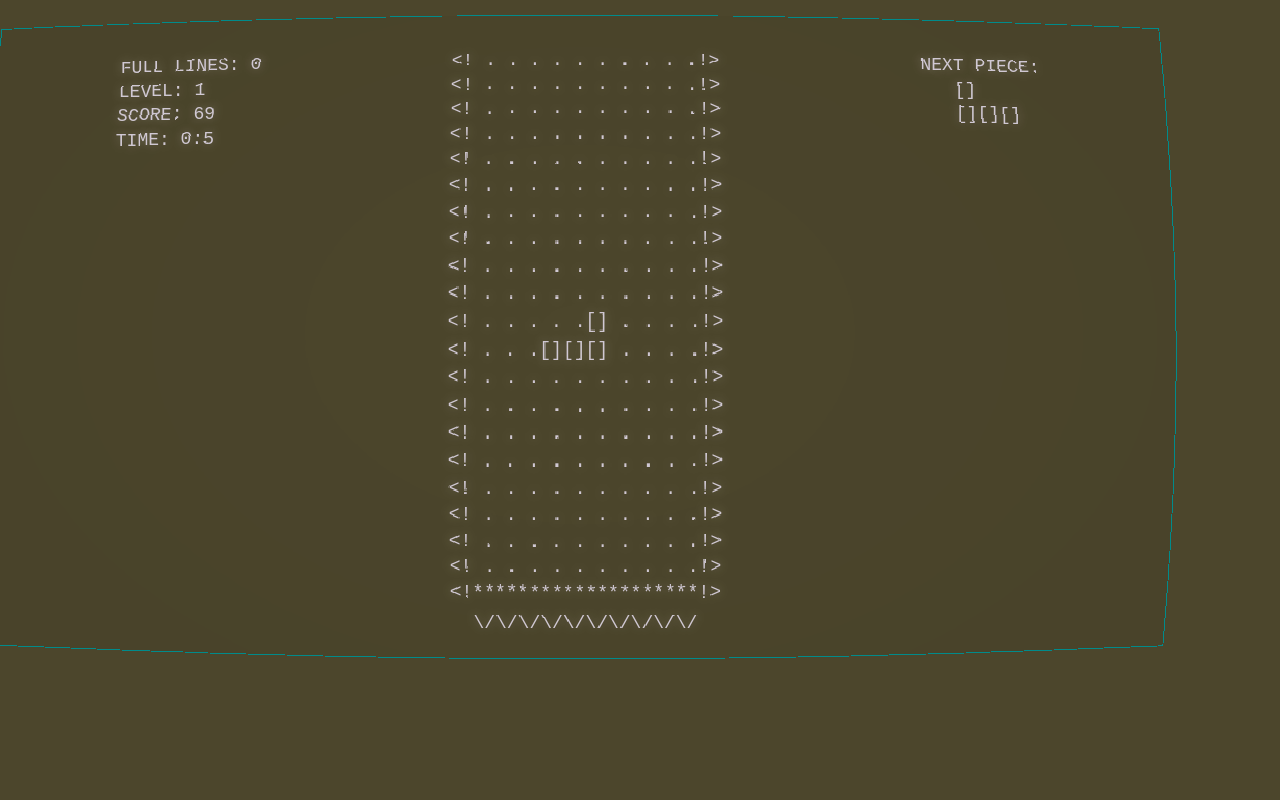
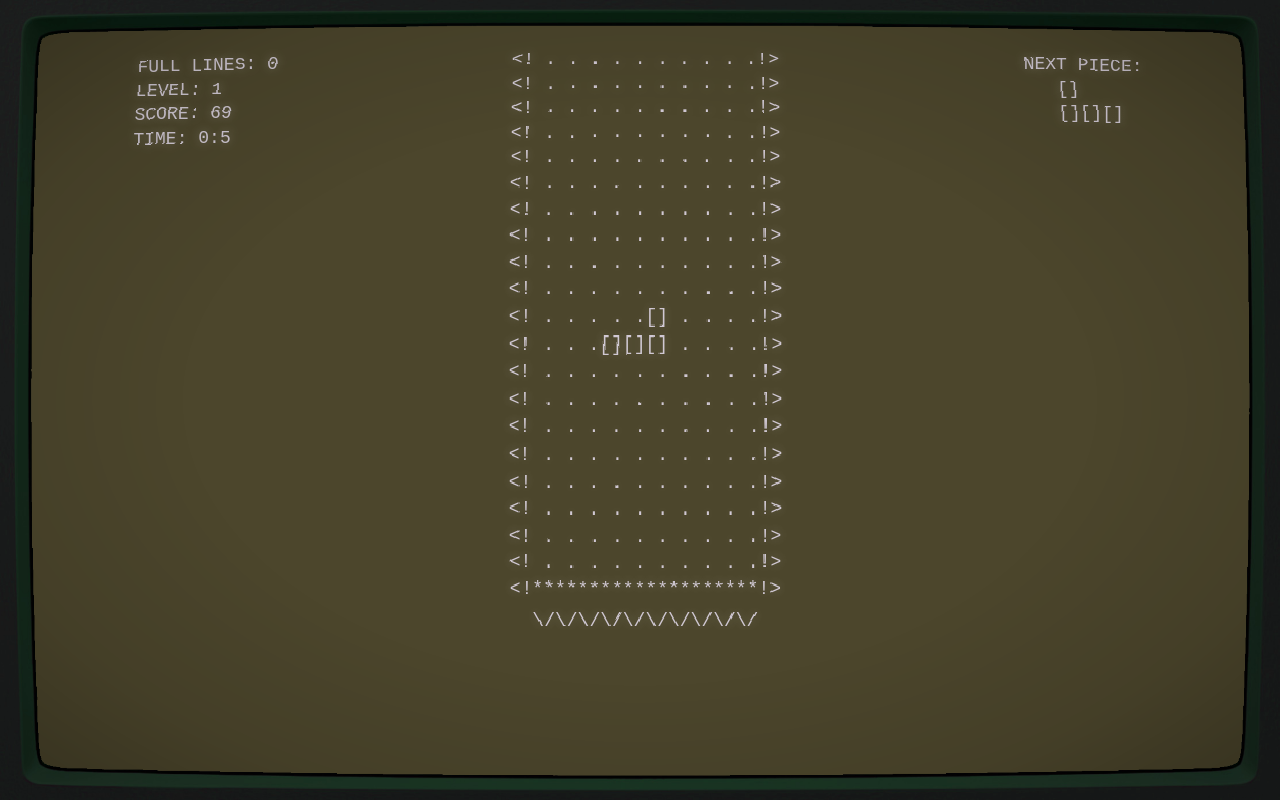
Before and after one commit to fhgaha/tetris, a React (Create React App) app: page / in a window 1280 px wide. Built offline with nearby package versions, Linux system fonts and the light colour scheme.

Commit message:
looks desent on my standart screen size

```diff
--- a/src/components/crt/CRT.tsx
+++ b/src/components/crt/CRT.tsx
@@ -7,10 +7,37 @@ interface CRTProps {
 
 const CRT = (props: CRTProps) => {
 	return (
-		<div className="crt" style={{ height: "800px", filter: "url(#SphereMapTest)" }}>
+		<>
+			<img className='crt-frame' src="img/crt_green_mask.png" alt="crt_green_mask.png"
+				style={{
+					pointerEvents: 'none',
+					overflow: 'hidden',
+					height: "100%",
+					width: "100%",
+					position: 'fixed',
+					zIndex: 1000,
+					visibility: 'visible',
+					backgroundImage: "radial-gradient(transparent 50%, #00000019 75%, rgba(0, 0, 0, 0.267) 95%)"
+				}}
+			></img>
+			<div className={st.crt}
+				style={{
+					height: "100vh",
+					filter: "url(#SphereMapTest)",
+					position: "fixed",
+					left: 0,
+					top: 0
+				}}
+			>
 				<div
 					id="filters"
-				style={{ display: "none", position: "absolute", top: "-9999", zIndex: 0, visibility: "hidden" }}
+					style={{
+						display: "none",
+						position: "absolute",
+						top: "-9999",
+						zIndex: 0,
+						visibility: "hidden"
+					}}
 				>
 					<svg
 						xmlns="http://www.w3.org/2000/svg" xmlnsXlink="http://www.w3.org/1999/xlink"
@@ -42,19 +69,22 @@ const CRT = (props: CRTProps) => {
 						}}
 					/> */}
 
-			<div
+				<div id='content'
 					style={{
 						position: 'fixed',
-					width: "90vw",
-					height: "90vh",
-					left: -636,
-					top: 32
+						width: "100vw",
+						height: "100vh",
+						minWidth: "90%",
+						minHeight: "95%",
+						left: 0,
+						top: 32,
 					}}
 				>
 					{props.children}
 				</div>
 
 			</div>
+		</>
 	)
 }
 
--- a/src/components/game/Game.tsx
+++ b/src/components/game/Game.tsx
@@ -20,11 +20,7 @@ const Game = () => {
 	}, 1000)
 
 	return (
-		<div className={st.game}
-			style={{
-				border: "1px solid darkcyan",
-			}}
-		>
+		<div className={st.game}>
 			<Info info={fullLinesCounter} time={time} />
 			<Field field={field} />
 			<NextPiece {...nextPiece} />
--- a/src/components/game/game.module.css
+++ b/src/components/game/game.module.css
@@ -1,20 +1,10 @@
 .game {
 	display: flex;
 	justify-content: space-around;
-	/* height: 800px; */
-	/* min-width: 90%; */
-	/* min-height: 95%; */
-	/* background-color: black; */
-	background-image: radial-gradient(200% 250% at center, transparent, rgba(0, 0, 0, 0.121) 100%);
-	border: 1px solid yellow;
 	background-clip: padding-box;
-	/* color: #009900; */
-	/* margin: 15; */
-	/* overflow: auto; */
 	padding: 2rem;
-	font-family: "WebPlus_IBM_VGA_8x16", Inconsolata, monospace;
+	font-family: Inconsolata, monospace;
 	font-size: 18px;
 	text-shadow: 0 0 10px rgba(255, 255, 255, 0.288);
 	animation: textShadow 0.15s infinite;
-
 }
```
Also changed, not shown: src/components/crt/crt.module.css (+6 -6 lines), public/img/crt_green_mask.png (added). Lines whose indentation alone changed are shown as unchanged.
